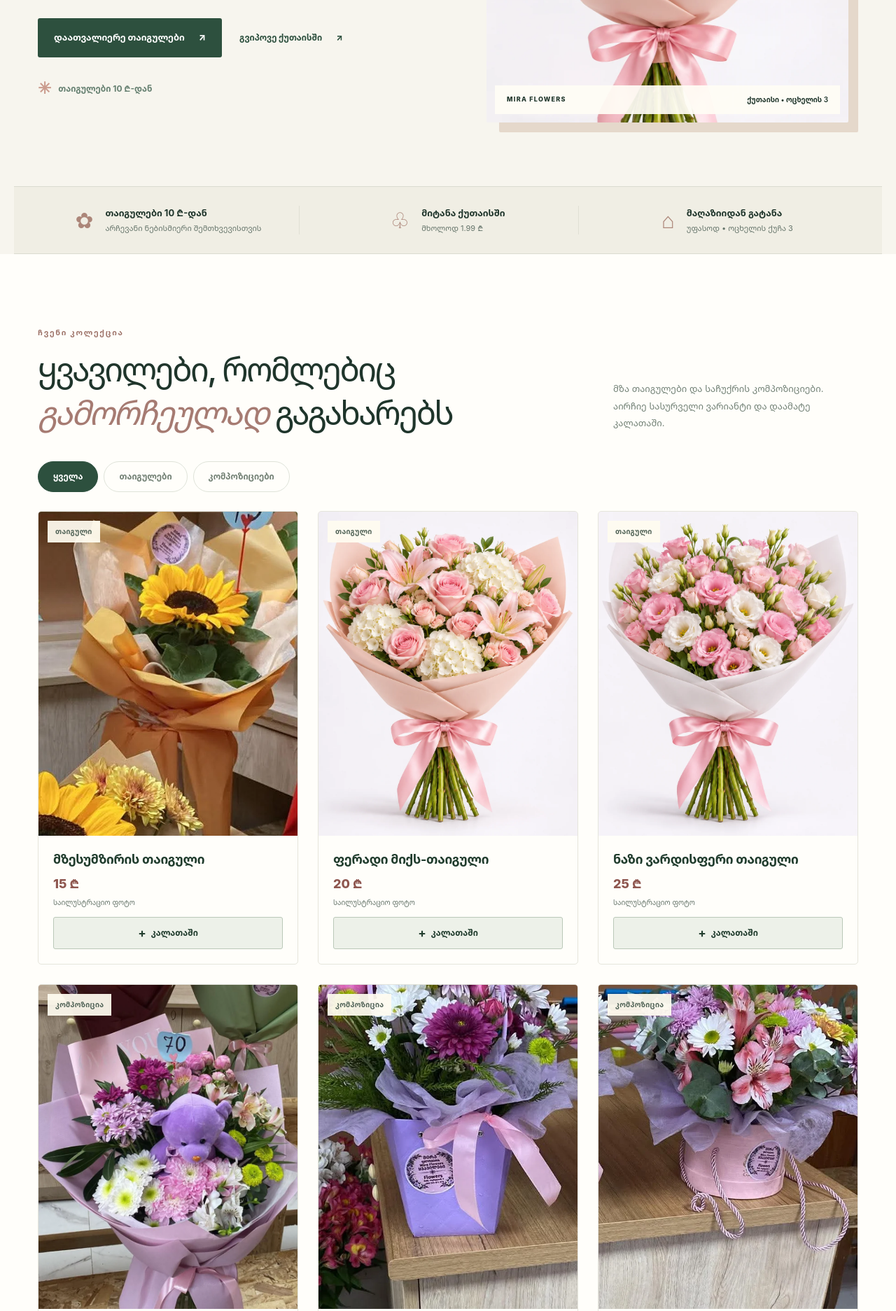
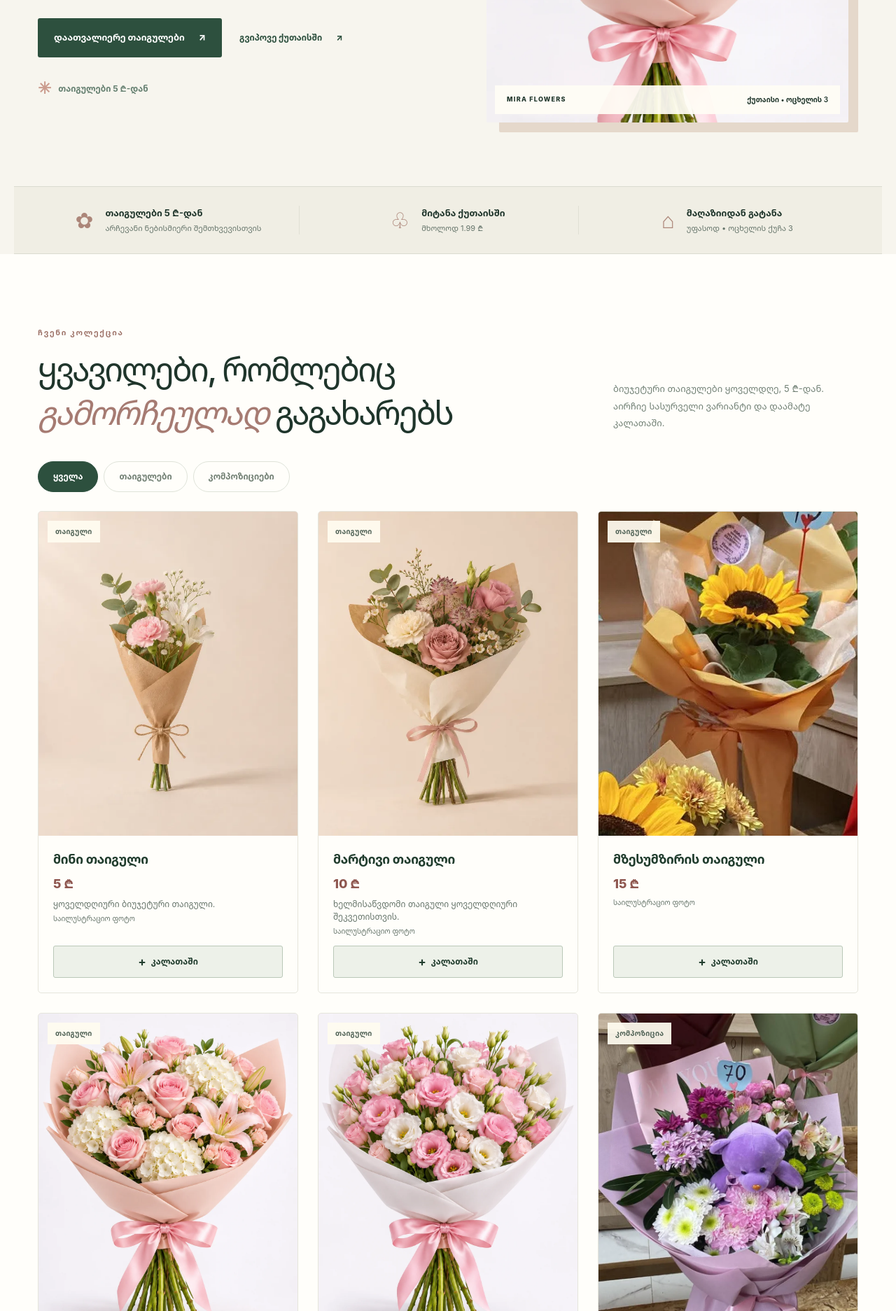
Before and after one commit to givi588/mira-flowers, a plain HTML site: page index.html in a window 1280 px wide. Shown: the part 544-2417 px from the top of the page at 70% size. Drawn offline with Linux system fonts and the light colour scheme.

Commit message:
Add everyday budget bouquets to Mira Flowers

```diff
--- a/index.html
+++ b/index.html
@@ -7,13 +7,13 @@
   <meta name="theme-color" content="#f7f5ee">
   <link rel="canonical" href="https://givi588.github.io/mira-flowers/">
   <meta name="robots" content="index, follow, max-image-preview:large">
-  <meta name="description" content="Mira Flowers — ყვავილებისა და თაიგულების მაღაზია ქუთაისში, ოცხელის 3-ში. თაიგულები 10 ₾-დან, მიტანა ქუთაისში 1.99 ₾. შეკვეთა Facebook-ით ან ტელეფონით.">
+  <meta name="description" content="Mira Flowers — ყვავილებისა და თაიგულების მაღაზია ქუთაისში, ოცხელის 3-ში. თაიგულები 5 ₾-დან, მიტანა ქუთაისში 1.99 ₾. შეკვეთა Facebook-ით ან ტელეფონით.">
   <meta property="og:type" content="website">
   <meta property="og:locale" content="ka_GE">
   <meta property="og:site_name" content="Mira Flowers">
   <meta property="og:url" content="https://givi588.github.io/mira-flowers/">
   <meta property="og:title" content="Mira Flowers | მირა ფლოვერს — ყვავილები ქუთაისში">
-  <meta property="og:description" content="თაიგულები, ვარდები და ყვავილების კომპოზიციები. ქუთაისში მიტანა 1.99 ₾.">
+  <meta property="og:description" content="თაიგულები 5 ₾-დან, ვარდები და ყვავილების კომპოზიციები. ქუთაისში მიტანა 1.99 ₾.">
   <meta property="og:image" content="https://givi588.github.io/mira-flowers/assets/hero-florist.webp">
   <meta property="og:image:alt" content="Mira Flowers — ვარდისფერი თაიგულის საილუსტრაციო ფოტო">
   <meta name="twitter:card" content="summary_large_image">
@@ -22,7 +22,7 @@
   <link rel="preload" as="image" href="assets/hero-florist.webp">
   <link rel="stylesheet" href="styles.css">
   <script type="application/ld+json">
-  {"@context":"https://schema.org","@type":"Florist","@id":"https://givi588.github.io/mira-flowers/#business","name":"Mira Flowers","alternateName":"მირა ფლოვერს","description":"ყვავილების მაღაზია და თაიგულები ქუთაისში, ოცხელის ქუჩა №3-ზე.","url":"https://givi588.github.io/mira-flowers/","image":"https://givi588.github.io/mira-flowers/assets/shop-interior.webp","telephone":"+995551071978","address":{"@type":"PostalAddress","streetAddress":"ოცხელის ქუჩა 3","addressLocality":"ქუთაისი","postalCode":"4600","addressCountry":"GE"},"areaServed":{"@type":"City","name":"ქუთაისი"},"sameAs":["https://www.facebook.com/profile.php?id=61595825237820"]}
+  {"@context":"https://schema.org","@type":"Florist","@id":"https://givi588.github.io/mira-flowers/#business","name":"Mira Flowers","alternateName":"მირა ფლოვერს","description":"ყვავილების მაღაზია და თაიგულები ქუთაისში, ოცხელის ქუჩა №3-ზე. თაიგულები 5 ₾-დან.","url":"https://givi588.github.io/mira-flowers/","image":"https://givi588.github.io/mira-flowers/assets/shop-interior.webp","telephone":"+995551071978","address":{"@type":"PostalAddress","streetAddress":"ოცხელის ქუჩა 3","addressLocality":"ქუთაისი","postalCode":"4600","addressCountry":"GE"},"areaServed":{"@type":"City","name":"ქუთაისი"},"sameAs":["https://www.facebook.com/profile.php?id=61595825237820"]}
   </script>
   <script src="pricing.js" defer></script>
   <script src="script.js" defer></script>
@@ -64,7 +64,7 @@
           <a class="button button-primary hero-shop" href="#catalog">დაათვალიერე თაიგულები <span aria-hidden="true">↗</span></a>
           <a class="button button-text" href="#contact">გვიპოვე ქუთაისში <span aria-hidden="true">↗</span></a>
         </div>
-        <div class="hero-note"><span class="note-asterisk" aria-hidden="true">✳</span> თაიგულები 10 ₾-დან</div>
+        <div class="hero-note"><span class="note-asterisk" aria-hidden="true">✳</span> თაიგულები 5 ₾-დან</div>
       </div>
       <div class="hero-media">
         <div class="hero-picture"><img src="assets/hero-florist.webp" alt="Mira Flowers-ის საიტისთვის შექმნილი ნაზი ვარდისფერი თაიგულის საილუსტრაციო ფოტო" width="1122" height="1402" fetchpriority="high"></div>
@@ -73,7 +73,7 @@
     </section>
 
     <section class="highlights container" aria-label="სასარგებლო ინფორმაცია">
-      <div><span class="highlight-icon" aria-hidden="true">✿</span><span><strong>თაიგულები 10 ₾-დან</strong><small>არჩევანი ნებისმიერი შემთხვევისთვის</small></span></div>
+      <div><span class="highlight-icon" aria-hidden="true">✿</span><span><strong>თაიგულები 5 ₾-დან</strong><small>არჩევანი ნებისმიერი შემთხვევისთვის</small></span></div>
       <div><span class="highlight-icon" aria-hidden="true">♧</span><span><strong>მიტანა ქუთაისში</strong><small>მხოლოდ 1.99 ₾</small></span></div>
       <div><span class="highlight-icon" aria-hidden="true">⌂</span><span><strong>მაღაზიიდან გატანა</strong><small>უფასოდ • ოცხელის ქუჩა 3</small></span></div>
     </section>
@@ -82,7 +82,7 @@
       <div class="container">
         <div class="section-head">
           <div><div class="eyebrow">ჩვენი კოლექცია</div><h2 id="catalog-heading" tabindex="-1">ყვავილები, რომლებიც<br><em>გამორჩეულად</em> გაგახარებს</h2></div>
-          <p>მზა თაიგულები და საჩუქრის კომპოზიციები. აირჩიე სასურველი ვარიანტი და დაამატე კალათაში.</p>
+          <p>ბიუჯეტური თაიგულები ყოველდღე, 5 ₾-დან. აირჩიე სასურველი ვარიანტი და დაამატე კალათაში.</p>
         </div>
         <div class="filters" role="group" aria-label="კატალოგის ფილტრი">
           <button type="button" class="filter active" data-filter="all" aria-pressed="true">ყველა</button>
@@ -129,7 +129,7 @@
       <div class="container delivery-inner">
         <div class="delivery-intro"><div class="eyebrow">მარტივი და მოსახერხებელი</div><h2 id="delivery-heading">ყვავილები<br><em>შენს მისამართზე.</em></h2><ol class="ordering-steps" aria-label="როგორ შეუკვეთო">
           <li>დაამატე სასურველი თაიგული კალათაში და აირჩიე გატანა ან მიტანა.</li>
-          <li>დააკოპირე შეკვეთის ტექსტი და ჩასვი Facebook-ის შეტყობინებაში. დეტალები მაღაზიასთან დააზუსტე.</li>
+          <li>დააკოპირე შეკვეთის ტექსტი და ჩასვი Facebook-ის შეტყობინებაში. ყვავილების შემადგენლობა და შეკვეთის დეტალები Facebook-ზე ან ტელეფონით დააზუსტე.</li>
         </ol></div>
         <div class="delivery-options">
           <div class="delivery-option"><span>მაღაზიიდან გატანა</span><strong>უფასო</strong></div>
--- a/pricing.js
+++ b/pricing.js
@@ -6,7 +6,7 @@
 })(typeof globalThis !== 'undefined' ? globalThis : this, function () {
   'use strict';
   const DELIVERY_FEES = Object.freeze({ pickup: 0, kutaisi: 199, nearby: 999 });
-  const PRODUCT_PRICES = Object.freeze({ sunflower: 1500, mix: 2000, pink: 2500, teddy: 7000, lilac: 2500, pinkmini: 3000 });
+  const PRODUCT_PRICES = Object.freeze({ 'mini-bouquet': 500, 'simple-bouquet': 1000, sunflower: 1500, mix: 2000, pink: 2500, teddy: 7000, lilac: 2500, pinkmini: 3000 });
   function calculateCart(items, delivery) {
     if (!Object.prototype.hasOwnProperty.call(DELIVERY_FEES, delivery)) throw new Error('Unknown delivery zone');
     if (!Array.isArray(items)) throw new Error('Invalid cart');
--- a/script.js
+++ b/script.js
@@ -1,5 +1,7 @@
 'use strict';
 const PRODUCTS = Object.freeze([
+  { id:'mini-bouquet', name:'მინი თაიგული', category:'bouquet', image:'mini-bouquet-5gel.webp', alt:'მინი თაიგულის საილუსტრაციო ფოტო', description:'ყოველდღიური ბიუჯეტური თაიგული.' },
+  { id:'simple-bouquet', name:'მარტივი თაიგული', category:'bouquet', image:'simple-bouquet-10gel.webp', alt:'მარტივი თაიგულის საილუსტრაციო ფოტო', description:'ხელმისაწვდომი თაიგული ყოველდღიური შეკვეთისთვის.' },
   { id:'sunflower', name:'მზესუმზირის თაიგული', category:'bouquet', image:'sunflower-bouquet.webp', alt:'ერთი მზესუმზირის თაიგული თბილ შეფუთვაში' },
   { id:'mix', name:'ფერადი მიქს-თაიგული', category:'bouquet', image:'colorful-bouquet.webp', alt:'ვარდების, ჰორტენზიებისა და ლილიების შერეული თაიგული — საილუსტრაციო ფოტო' },
   { id:'pink', name:'ნაზი ვარდისფერი თაიგული', category:'bouquet', image:'pink-bouquet.webp', alt:'ვარდისფერი და თეთრი ეუსტომების თაიგული თეთრ ფონზე — საილუსტრაციო ფოტო' },
@@ -36,6 +38,7 @@ function renderProducts(filter='all') {
         <div class="product-details">
           <h3>${p.name}</h3>
           <p class="product-price">${formatGel(PRODUCT_PRICES[p.id])}</p>
+          ${p.description ? `<p class="product-description">${p.description}</p>` : ''}
           <p class="product-photo-note">საილუსტრაციო ფოტო</p>
         </div>
         <button class="add-product" type="button" data-add="${p.id}" aria-label="${p.name} — კალათაში დამატება">
--- a/styles.css
+++ b/styles.css
@@ -197,3 +197,5 @@
   .delivery-inner { grid-template-columns: minmax(0, 1fr); gap: 22px; }
   .contact-actions .button-primary { width: 100%; }
 }
+
+.product-description { margin: 5px 0 0; color: var(--muted); font-size: 12px; line-height: 1.5; }
```
Also changed, not shown: assets/mini-bouquet-5gel.webp (added), assets/simple-bouquet-10gel.webp (added), docs/screenshots/phase-3/desktop-after.webp (added), docs/screenshots/phase-3/mobile-after.webp (added), 1 other file.
